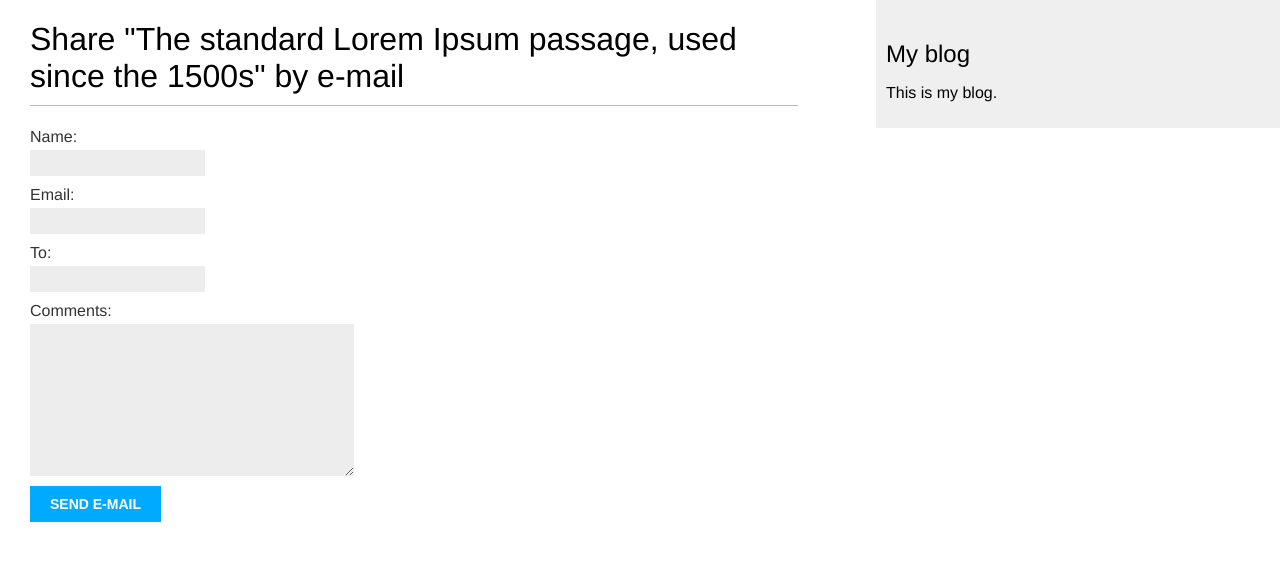
After one commit to denislour/suri, a Django app: page /blog/5/share/ in a window 1280 px wide. The commit adds this page. Shown: the top 561 px of the page. Run offline with Django 3.2, Linux system fonts and the light colour scheme; data comes from the database, SQL or seed files in the repository.

Commit message:
Add new feature Share email.

```diff
--- /dev/null
+++ b/blog/forms.py
@@ -0,0 +1,8 @@
+from django import forms
+
+
+class EmailPostForm(forms.Form):
+    name = forms.CharField(max_length=25)
+    email = forms.EmailField()
+    to = forms.EmailField()
+    comments = forms.CharField(required=False, widget=forms.Textarea)
--- a/blog/templates/blog/post/detail.html
+++ b/blog/templates/blog/post/detail.html
@@ -6,4 +6,9 @@
     Published {{ post.publish }} by {{ post.author }}
   </p>
   {{ post.body|linebreaks }}
+  <p>
+    <a href="{% url "blog:post_share" post.id %}">
+        Share this post
+    </a>
+  </p>
 {% endblock %}
--- /dev/null
+++ b/blog/templates/blog/post/share.html
@@ -0,0 +1,17 @@
+{% extends "blog/base.html" %}
+{% block title %}Share a post{% endblock %}
+{% block content %}
+  {% if sent %}
+    <h1>E-mail successfully sent</h1>
+    <p>
+      "{{ post.title }}" was successfully sent to {{ form.cleaned_data.to }}.
+    </p>
+  {% else %}
+    <h1>Share "{{ post.title }}" by e-mail</h1>
+    <form method="post">
+      {{ form.as_p }}
+      {% csrf_token %}
+      <input type="submit" value="Send e-mail">
+    </form>
+  {% endif %}
+{% endblock %}
--- a/blog/urls.py
+++ b/blog/urls.py
@@ -9,8 +9,6 @@ urlpatterns = [
     # post views
     # path('', views.post_list, name='post_list'),
     path('', views.PostListView.as_view(), name='post_list'),
-    path(
-        '<int:year>/<int:month>/<int:day>/<slug:post>/',
-        views.post_detail, name='post_detail'
-    )
+    path('<int:year>/<int:month>/<int:day>/<slug:post>/', views.post_detail, name='post_detail'),
+    path('<int:post_id>/share/', views.post_share, name='post_share'),
 ]
--- a/blog/views.py
+++ b/blog/views.py
@@ -1,6 +1,8 @@
+from django.core.mail import send_mail
 from django.shortcuts import render, get_object_or_404
 from django.views.generic import ListView
 from .models import Post
+from .forms import EmailPostForm
 
 
 class PostListView(ListView):
@@ -16,3 +18,29 @@ def post_detail(request, year, month, day, post):
         publish__month=month, publish__day=day,
     )
     return render(request, 'blog/post/detail.html', {'post': post})
+
+
+def post_share(request, post_id):
+    # Retrieve post by id
+    post = get_object_or_404(Post, id=post_id, status='published')
+    sent = False
+    if request.method == 'POST':
+        # Form was submitted
+        form = EmailPostForm(request.POST)
+        if form.is_valid():
+            # Form fields passed validation
+            cd = form.cleaned_data
+            post_url = request.build_absolute_uri(post.get_absolute_url())
+            subject = f"{cd['name']} recommends you read " \
+                      f"{post.title}"
+            message = f"Read {post.title} at {post_url}\n\n" \
+                      f"{cd['name']}\'s comments: {cd['comments']}"
+            send_mail(subject, message, 'admin@myblog.com',
+                      [cd['to']])
+            sent = True
+
+    else:
+        form = EmailPostForm()
+    return render(
+        request, 'blog/post/share.html', {
+            'post': post, 'form': form, 'sent': sent})
```
Also changed, not shown: suri/settings.py (+7 -0 lines).
